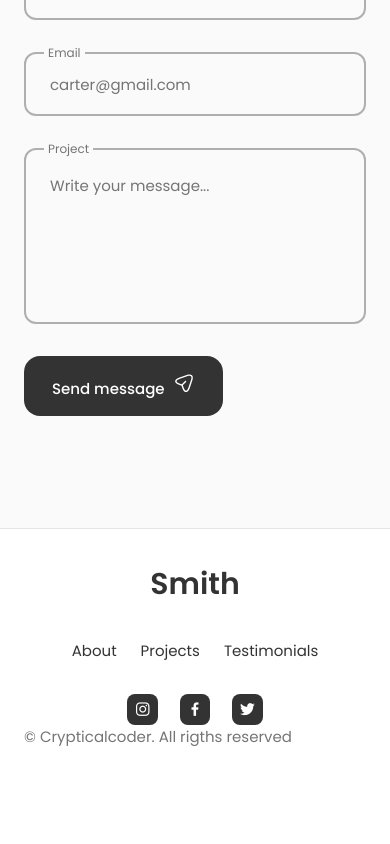
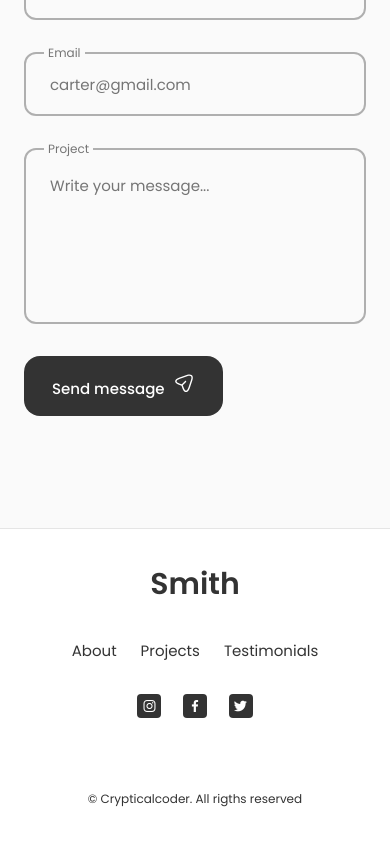
Before and after one commit to Thembek/portfolio-website, a React (Create React App) app: page / in a window 390 px wide. Shown: the part 4207-5051 px from the top of the page. Built offline with nearby package versions, Linux system fonts and the light colour scheme.

Commit message:
footer update complete commit

```diff
--- a/src/components/footer/footer.css
+++ b/src/components/footer/footer.css
@@ -42,3 +42,33 @@
     border-radius: 0.5rem;
     display: inline-flex;
 }
+
+.footer__social-link:hover {
+    background-color: var(--title-color-dark);
+}
+
+.footer__copy {
+    display: block;
+    margin-top: 4.5rem;
+    color: var(--title-color);
+    text-align: center;
+    font-size: var(--smaller-font-size);
+}
+
+
+/*===Responsive Breakpoints ===*/
+/*For large devices */
+@media screen and (max-width: 992px){
+    .footer__social-link{
+        padding: 0.25rem;
+        border-radius: 0.25rem;
+        font-size: 1rem;
+    }
+  }
+
+  /*For small devices*/
+  @media screen and (max-width: 350px){
+    .footer{
+        max-width: max-content;
+    }
+  }
```
